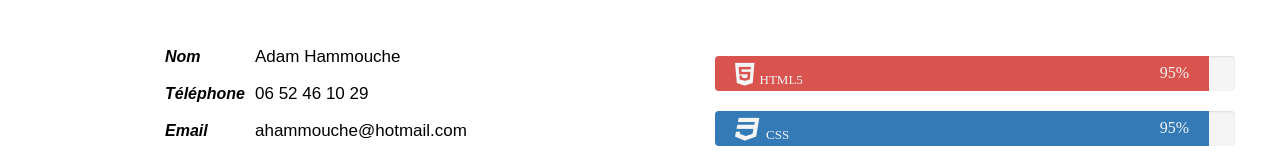
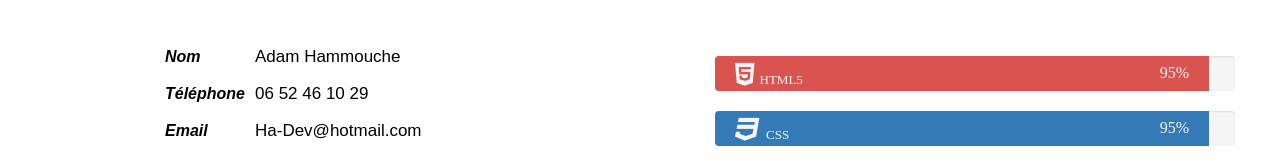
Before and after one commit to adam0794hh/Portfolio-Hammouche-Adam, a React (Vite) app: page / in a window 1280 px wide. Shown: the part 2741-2902 px from the top of the page. Built offline with nearby package versions, Linux system fonts and the light colour scheme.

Commit message:
refacto-modif mail

```diff
--- a/src/components/Profil.jsx
+++ b/src/components/Profil.jsx
@@ -18,7 +18,7 @@ function Profil() {
                     </p>
                     <p>
                         <span className='info-label'>Email</span>
-                        ahammouche@hotmail.com
+                        Ha-Dev@hotmail.com
                     </p>
                     <div className='repo-github'>
                         <span className='info-label'>Repo github:</span>
```
